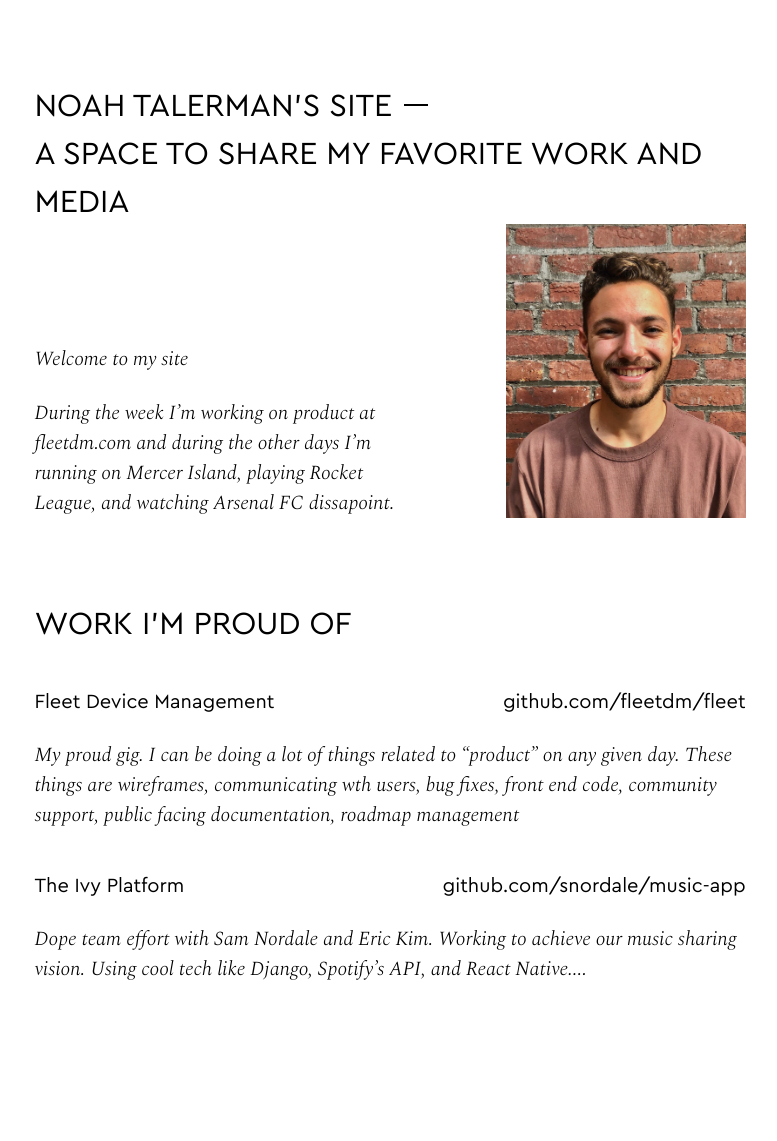
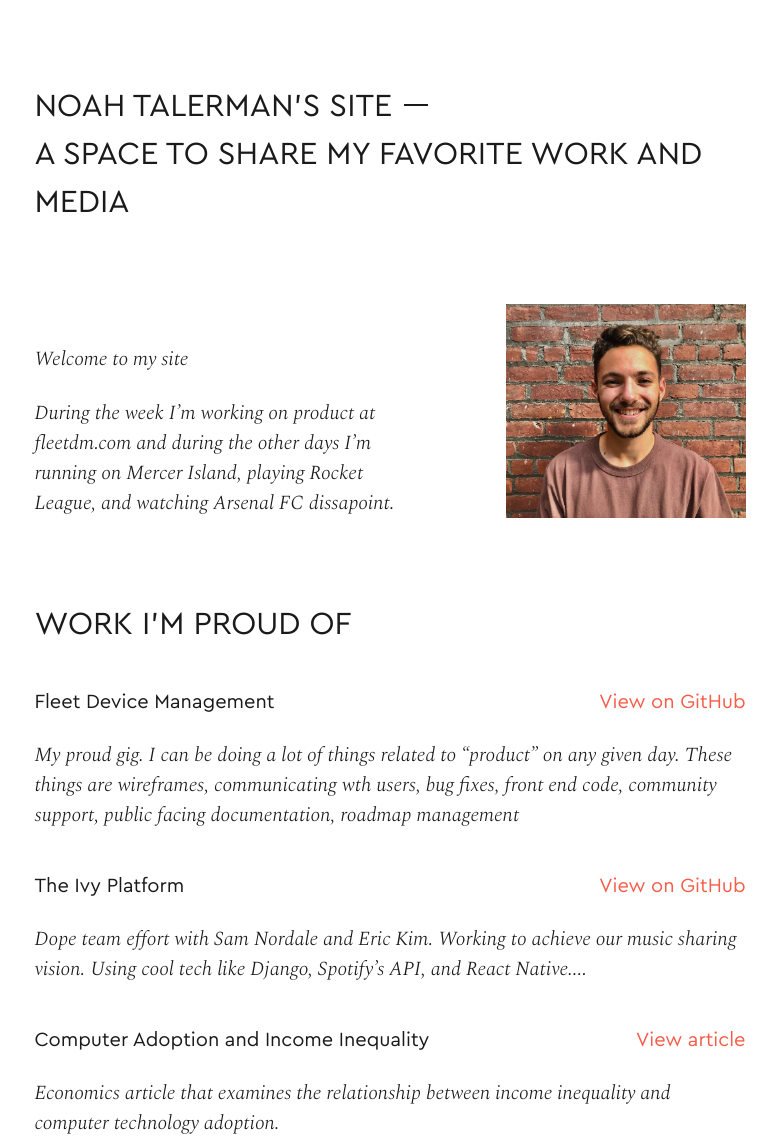
Before and after one commit to noahtalerman/noahtalerman.com, a Gatsby site: page / in a window 1280 px wide. Shown: the whole page, without its empty margins (250-1027 px from the left). Before the commit the page ends 984 px from the top, so only its background shows below. Built offline with nearby package versions, Linux system fonts and the light colour scheme; Gatsby itself is replaced by a stand-in of ours.

Commit message:
Add dark mode and favicon. Add link to econ paper.

```diff
--- a/gatsby-config.js
+++ b/gatsby-config.js
@@ -1,6 +1,6 @@
 module.exports = {
   siteMetadata: {
-    title: `Noah Talerman`,
+    title: `A space to share my favorite work and media`,
     description: `22 year old software geek, Arsenal fan, and Rocket League player.`,
     author: `Noah Talerman`,
   },
@@ -15,13 +15,9 @@ module.exports = {
     {
       resolve: `gatsby-plugin-manifest`,
       options: {
-        name: `gatsby-starter-default`,
-        short_name: `starter`,
         start_url: `/`,
-        background_color: `#663399`,
-        theme_color: `#663399`,
         display: `minimal-ui`,
-        icon: `src/assets/images/gatsby-icon.png`, // This path is relative to the root of the site.
+        icon: `src/assets/images/favicon.png`, // This path is relative to the root of the site.
       },
     },
     `gatsby-plugin-react-helmet`,
--- a/src/components/layout.js
+++ b/src/components/layout.js
@@ -5,7 +5,7 @@ import "../index.css";
 const Layout = ({ children }) => {
 
   return (
-    <div className='grid grid-cols-9 gap-x-1 mt-xl'>
+    <div className='min-h-screen grid grid-cols-9 gap-x-1 py-xl bg-white text-dark-grey dark:bg-dark-grey dark:text-white'>
       {children}
     </div>
   )
--- a/src/pages/index.js
+++ b/src/pages/index.js
@@ -21,12 +21,12 @@ const IndexPage = () => {
 
   return (
     <Layout>
-      <SEO title="Home" />
+      <SEO title="Noah Talerman's Site" />
       <div className="col-start-3 col-span-5">
         <h1>NOAH TALERMAN'S SITE</h1>
         <h2>A SPACE TO SHARE MY FAVORITE WORK AND MEDIA</h2>
-        <div className="flex justify-between align-center">
-          <div className="mt-xl">
+        <div className="flex justify-between align-center mt-xl">
+          <div>
             <p className="mt-lg">Welcome to my site</p>
             <p className="mt-md">During the week I’m working on product at fleetdm.com and during the other days I’m running on Mercer Island, playing Rocket League, and watching Arsenal FC dissapoint.</p>
           </div>
@@ -36,15 +36,20 @@ const IndexPage = () => {
         </div>
         <h3 className="mt-xl">WORK I'M PROUD OF</h3>
         <div className="flex justify-between mt-lg">
-          <a href="https://github.com/fleetdm/fleet" target="_blank" rel="noopener noreferrer">Fleet Device Management</a>
-          <span className="font-display not-italic hidden lg:inline">github.com/fleetdm/fleet</span>
+          <span className="font-display not-italic">Fleet Device Management</span>
+          <a href="https://github.com/fleetdm/fleet" target="_blank" rel="noopener noreferrer" className="">View on GitHub</a>
         </div>
         <p className="mt-md">My proud gig. I can be doing a lot of things related to “product” on any given day. These things are wireframes, communicating wth users, bug fixes, front end code, community support, public facing documentation, roadmap management</p>
         <div className="flex justify-between mt-lg">
-          <a href="https://github.com/snordale/music-app" target="_blank" rel="noopener noreferrer">The Ivy Platform</a>
-          <span className="font-display not-italic hidden lg:inline">github.com/snordale/music-app</span>
+          <span className="font-display not-italic">The Ivy Platform</span>
+          <a href="https://github.com/snordale/music-app" target="_blank" rel="noopener noreferrer" className="">View on GitHub</a>
         </div>
         <p className="mt-md">Dope team effort with Sam Nordale and Eric Kim. Working to achieve our music sharing vision. Using cool tech like Django, Spotify’s API, and React Native....</p>
+        <div className="flex justify-between mt-lg">
+          <span className="font-display not-italic">Computer Adoption and Income Inequality</span>
+          <a href="https://columbiaeconreview.com/post/5f45c9c8be5493000729ed15" target="_blank" rel="noopener noreferrer" className="">View article</a>
+        </div>
+        <p className="mt-md">Economics article that examines the relationship between income inequality and computer technology adoption.</p>
         {/* <h3 className="mt-xl">MY LAST 3 LISTENS ON SPOTIFY</h3>
         <table className="table-auto w-full text-left mt-lg">
           <thead className="font-display not-italic">
--- a/src/styles/global.css
+++ b/src/styles/global.css
@@ -22,7 +22,8 @@ a {
 }
 
 a {
-  background-image: linear-gradient(#000, #000);
+  color: #f45d48;
+  background-image: linear-gradient(#f45d48, #f45d48);
   background-size: 0% 0.1em;
   background-position-y: 100%;
   background-position-x: 0%;
@@ -42,7 +43,13 @@ h1:after {
   display: inline-block;
   height: 2px;
   width: 24px;
-  background: black;
+  background: #1a1a1b;
   vertical-align: 20%;
   margin-left: 12px;
 }
+
+@media (prefers-color-scheme: dark) {
+  h1:after {
+    background: #ffffff;
+  }
+}
--- a/tailwind.config.js
+++ b/tailwind.config.js
@@ -1,9 +1,12 @@
 module.exports = {
   purge: ["./src/**/*.js", "./src/**/*.jsx", "./src/**/*.ts", "./src/**/*.tsx"],
-  darkMode: false, // or 'media' or 'class'
+  darkMode: 'media',
   theme: {
     colors: {
-      'ui-light-grey': '#E0E0E0',
+      'ui-light-grey': '#e0e0e0',
+      'red': '#f45d48',
+      'dark-grey': '#1a1a1b',
+      'white': '#ffffff',
     },
     fontSize: {
       sm: ['12px', '18px'],
```
Also changed, not shown: src/assets/images/favicon.png (added), src/assets/images/gatsby-astronaut.png (deleted).
